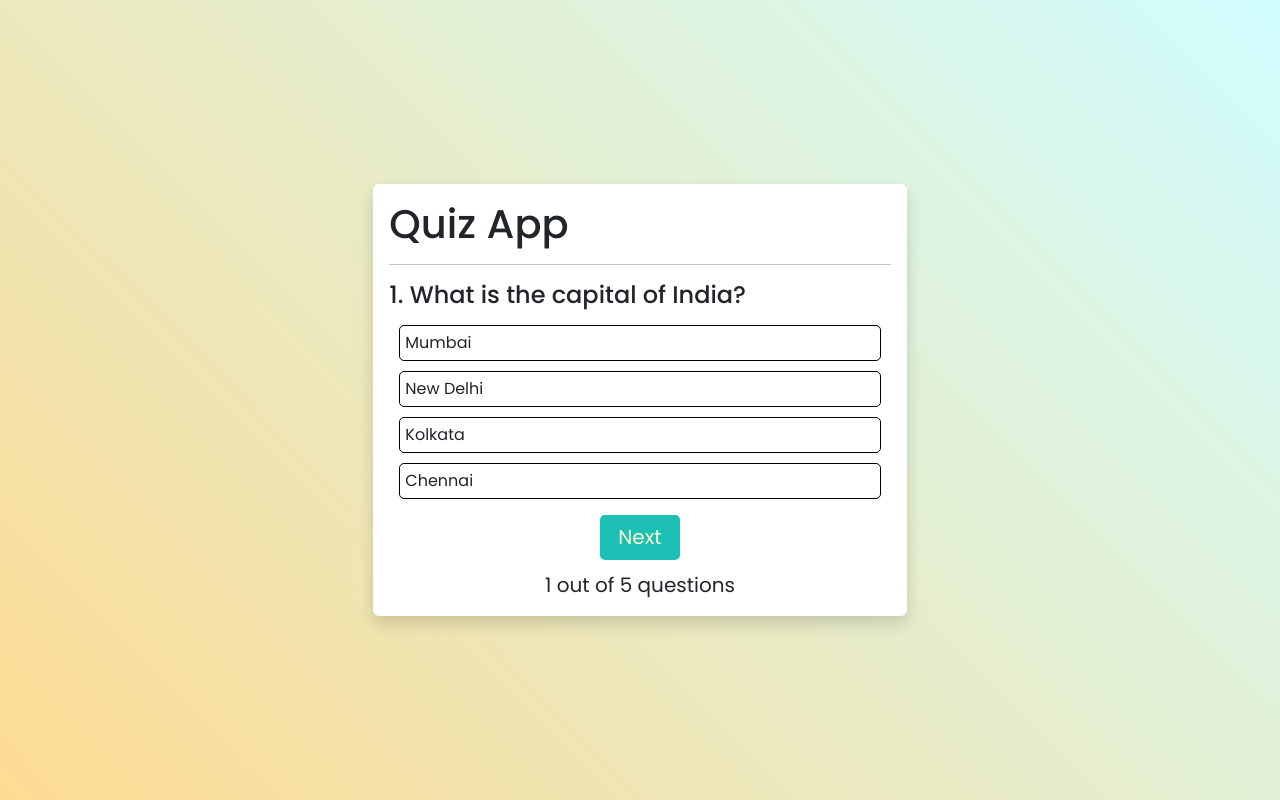
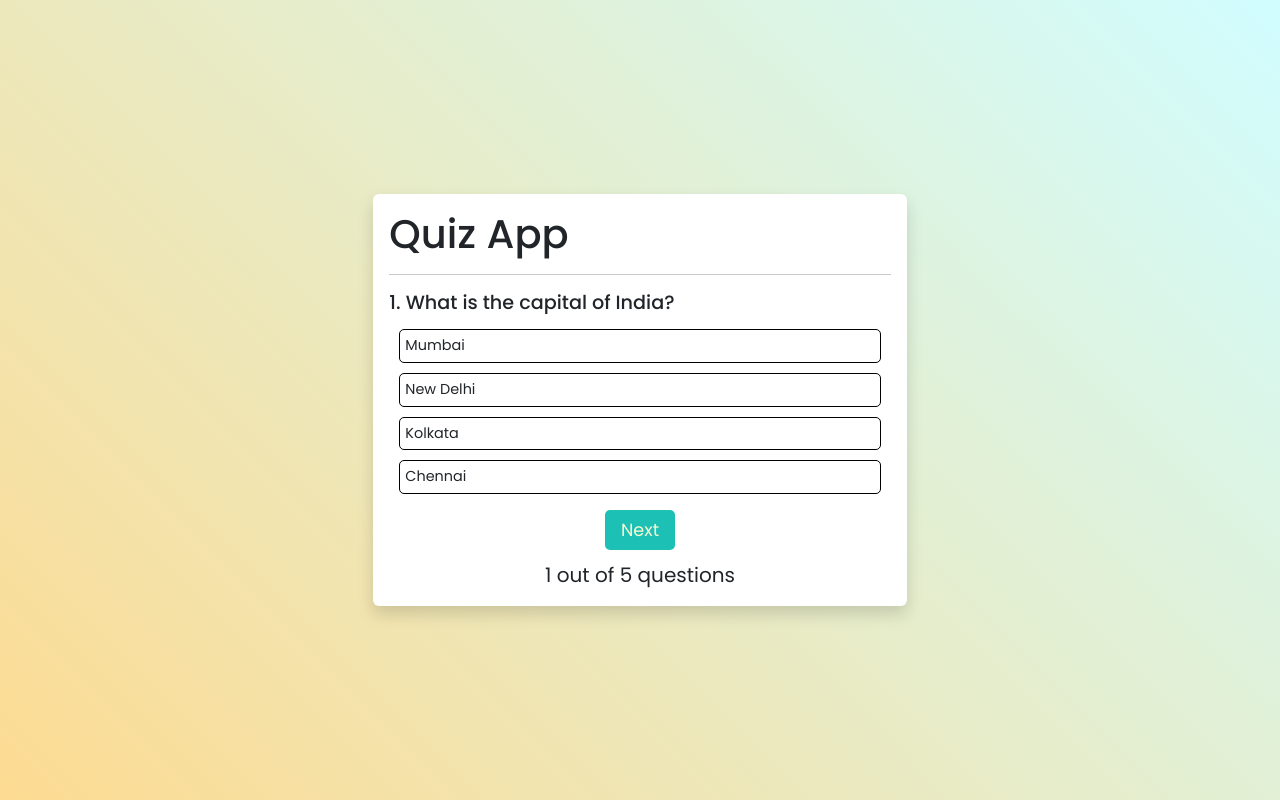
Before and after one commit to Hooda1465/quiz, a React (Vite) app: page / in a window 1280 px wide. Built offline with nearby package versions, Linux system fonts and the light colour scheme.

Commit message:
first comment

```diff
--- a/src/Component/Quiz/Quiz.css
+++ b/src/Component/Quiz/Quiz.css
@@ -4,12 +4,12 @@ color: var(--fourth-color);
 display: block;
 margin: auto;
 align-self: center;
-font-size: 20px;
+font-size: 1.1rem;
 border: none;
 border-radius: 5px;
 align-items: center;
-height: 45px;
-width: 80px;
+height: 40px;
+width: 70px;
 }
 
 .mybutton:hover{
@@ -35,7 +35,7 @@ background-color: #9af295;
 }
 
 .container-fluid h2{
-    font-size: 24px;
+    font-size: 1.2rem;
     margin-bottom: 15px;
 }
 .container-fluid hr{
@@ -59,6 +59,7 @@ background-color: #9af295;
     margin: 10px;
     border-radius: 5px;
     cursor: pointer;
+    font-size: .9rem;
 }
 
 
--- a/src/Component/Quiz/Quiz.jsx
+++ b/src/Component/Quiz/Quiz.jsx
@@ -65,14 +65,14 @@ const reset = ()=>{
   return (
     <div className='container-fluid main-body'>
      <div className='row vh-100 justify-content-center align-items-center'>
-      <div className='col-5 p-3 fourth rounded shadow '>
+      <div className='col-10 col-xl-5  p-3 fourth rounded shadow '>
      <h1>Quiz App</h1>
 
      <hr/>
      {result?
      <>
 
-     <h2 className='d-block m-auto align-self-center'>{score > 2 ? "Result : Congratulation! you have Passed the exam." : "Result : Bad luck! you have Failed the exam." }</h2>
+     <h2 className='d-block m-auto align-self-center'>{score > 2 ? `Result : Congratulation! you have Passed the exam.`  : "Result : Bad luck! you have Failed the exam." }</h2>
 
      <p className='mt-5'>You have scored {score} out of 5.</p>
      <button onClick={reset} className='btn mybutton mt-3'>Reset</button>
```
